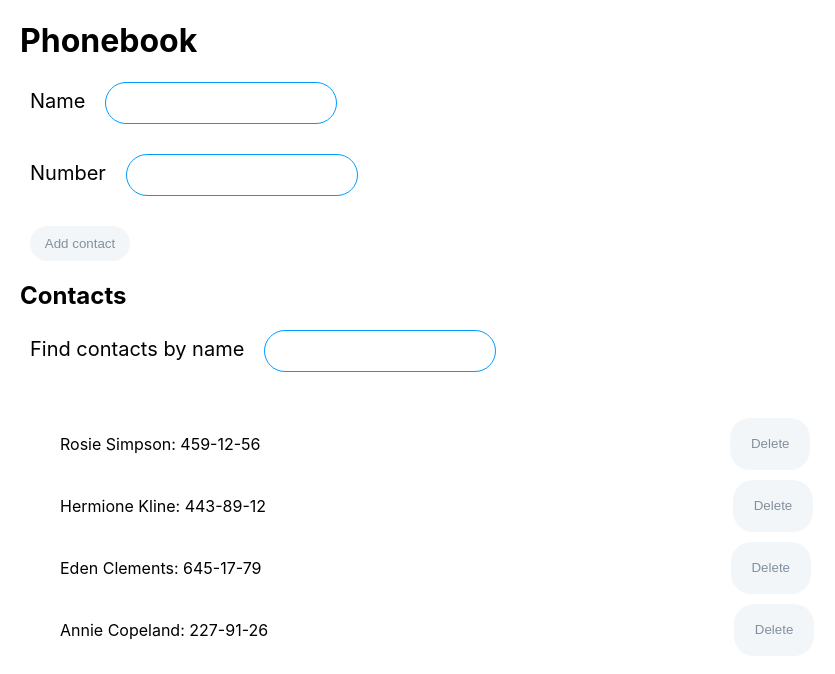
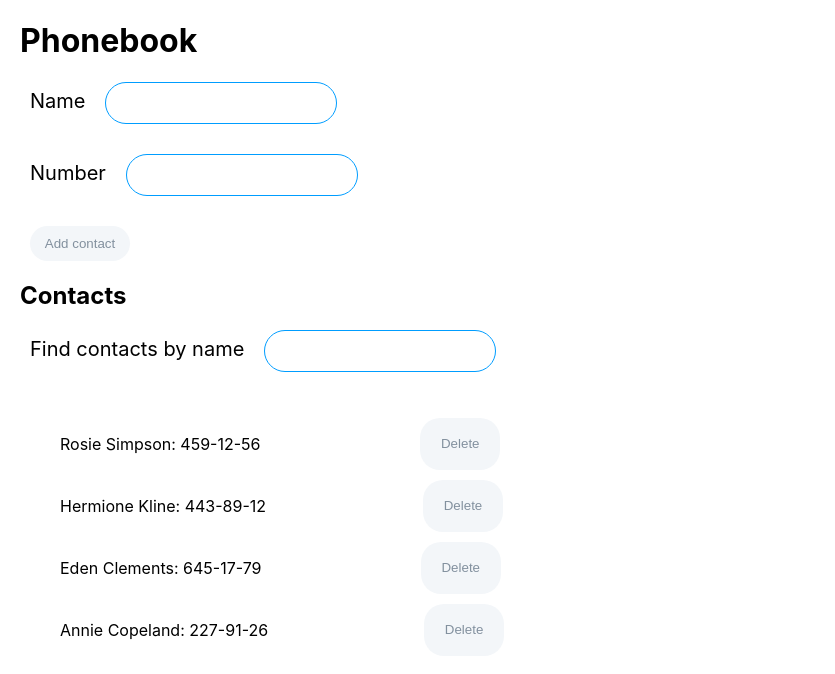
Before and after one commit to OlhaBuhun/react-hw-03-phonebook, a React (Create React App) app: page / in a window 1280 px wide. Shown: the top 674 px of the page, without its empty margins (0-835 px from the left). Built offline with nearby package versions, Linux system fonts and the light colour scheme.

Commit message:
bug fixing

```diff
--- a/src/components/App.jsx
+++ b/src/components/App.jsx
@@ -40,11 +40,11 @@ class App extends Component {
 
   }
 
-  deleteContact = (contactId => {
+  deleteContact = contactId => {
     this.setState(prevState => ({
       contacts: prevState.contacts.filter(contact => contact.id !== contactId)
     }))
-  })
+  }
 
   changeFilter = (e) => {
     const {value} = e.currentTarget;
--- /dev/null
+++ b/src/components/Contact/Conctact.jsx
@@ -0,0 +1,21 @@
+import PropTypes from 'prop-types';
+import { ContactDelitButton, ContactItem } from './Contact.styled';
+
+const Contact = ({id, name, number, onDeleteContact}) => (
+  <ContactItem key={id}>
+    <p>{name}: {number}</p>
+    <ContactDelitButton
+    type="button"
+    onClick={()=> onDeleteContact(id)}
+    >Delete</ContactDelitButton>
+  </ContactItem>
+)
+
+Contact.propTypes = {
+  id: PropTypes.string.isRequired,
+  name: PropTypes.string.isRequired,
+  number: PropTypes.string.isRequired,
+  onDeleteContact: PropTypes.func.isRequired,
+};
+
+export default Contact;
--- /dev/null
+++ b/src/components/Contact/Contact.styled.js
@@ -0,0 +1,27 @@
+import styled from 'styled-components';
+
+export const ContactItem = styled.li`
+  display: inline-flex;
+  padding-bottom: 10px;
+  /* margin: 10px; */
+`
+
+export const ContactDelitButton = styled.button`
+    width: 80px;
+    background-color: #f3f6f9;
+    border: none;
+    border-radius: 20px;
+    color: #82909e;
+    cursor: pointer;
+    padding: 10px;
+    text-align: center;
+    transition: transform 250vs linear;
+    margin: 0 auto 0;
+
+    &:hover {
+    background-color: red;
+    color: #efff00;
+    transform: scale(1,1)
+  }
+
+`
--- a/src/components/ContactForm/ContactForm.jsx
+++ b/src/components/ContactForm/ContactForm.jsx
@@ -57,8 +57,7 @@ class ContactForm extends Component {
 };
 
 ContactForm.propTypes = {
-  number: PropTypes.string,
-  name: PropTypes.string,
+  handleChange: PropTypes.func,
 };
 
 export default ContactForm;
--- a/src/components/ContactList/ContactList.jsx
+++ b/src/components/ContactList/ContactList.jsx
@@ -1,14 +1,17 @@
 import PropTypes from 'prop-types';
-import { ContactListButton, ContactListItem, ContactListStyled } from './ContactList.styled';
+import { ContactListStyled } from './ContactList.styled';
+import Contact from 'components/Contact/Conctact';
 
 
 const ContactList = ({contacts, onDeleteContact}) => (
   <ContactListStyled>
     {contacts.map(({id, name, number}) => (
-      <ContactListItem key={id}>
-        <p >{name}: {number}</p>
-        <ContactListButton type="button" onClick={()=> onDeleteContact(id)}>Delete</ContactListButton>
-      </ContactListItem>
+      <Contact key={id}
+      id={id}
+      name={name}
+      number={number}
+      onDeleteContact={onDeleteContact}
+      />
     ))}
   </ContactListStyled>
 );
--- a/src/components/ContactList/ContactList.styled.js
+++ b/src/components/ContactList/ContactList.styled.js
@@ -5,31 +5,7 @@ export const ContactListStyled = styled.ul`
     flex-direction: column;
     justify-content: space-between;
     list-style: none;
+    width: 600px;
     /* padding: 10; */
     /* margin: 10; */
 `
-export const ContactListItem = styled.li`
-  display: inline-flex;
-  padding-bottom: 10px;
-  /* margin: 10px; */
-`
-
-export const ContactListButton = styled.button`
-    width: 80px;
-    background-color: #f3f6f9;
-    border: none;
-    border-radius: 20px;
-    color: #82909e;
-    cursor: pointer;
-    padding: 10px;
-    text-align: center;
-    transition: transform 250vs linear;
-    margin: 0 auto 0;
-
-    &:hover {
-    background-color: red;
-    color: #efff00;
-    transform: scale(1,1)
-  }
-
-`
```
